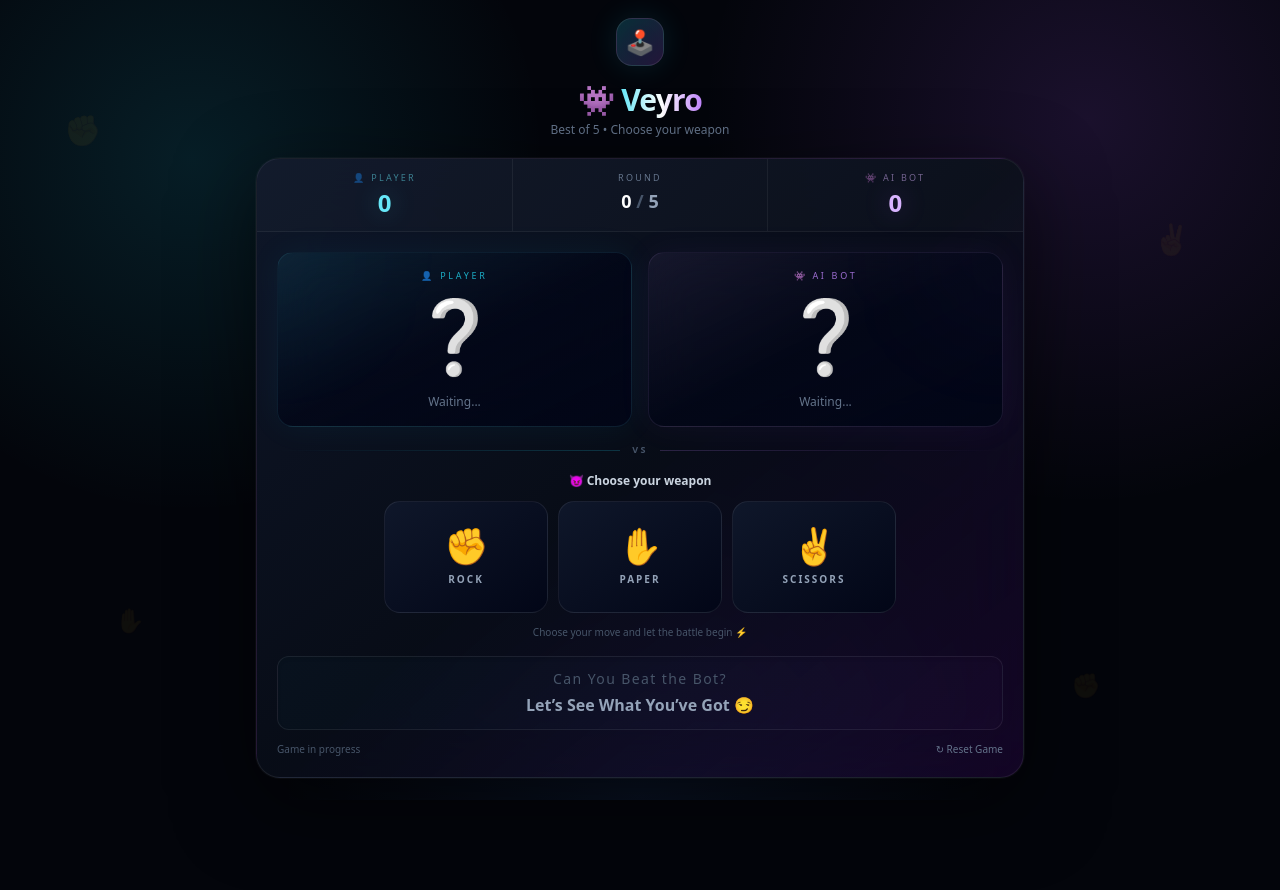
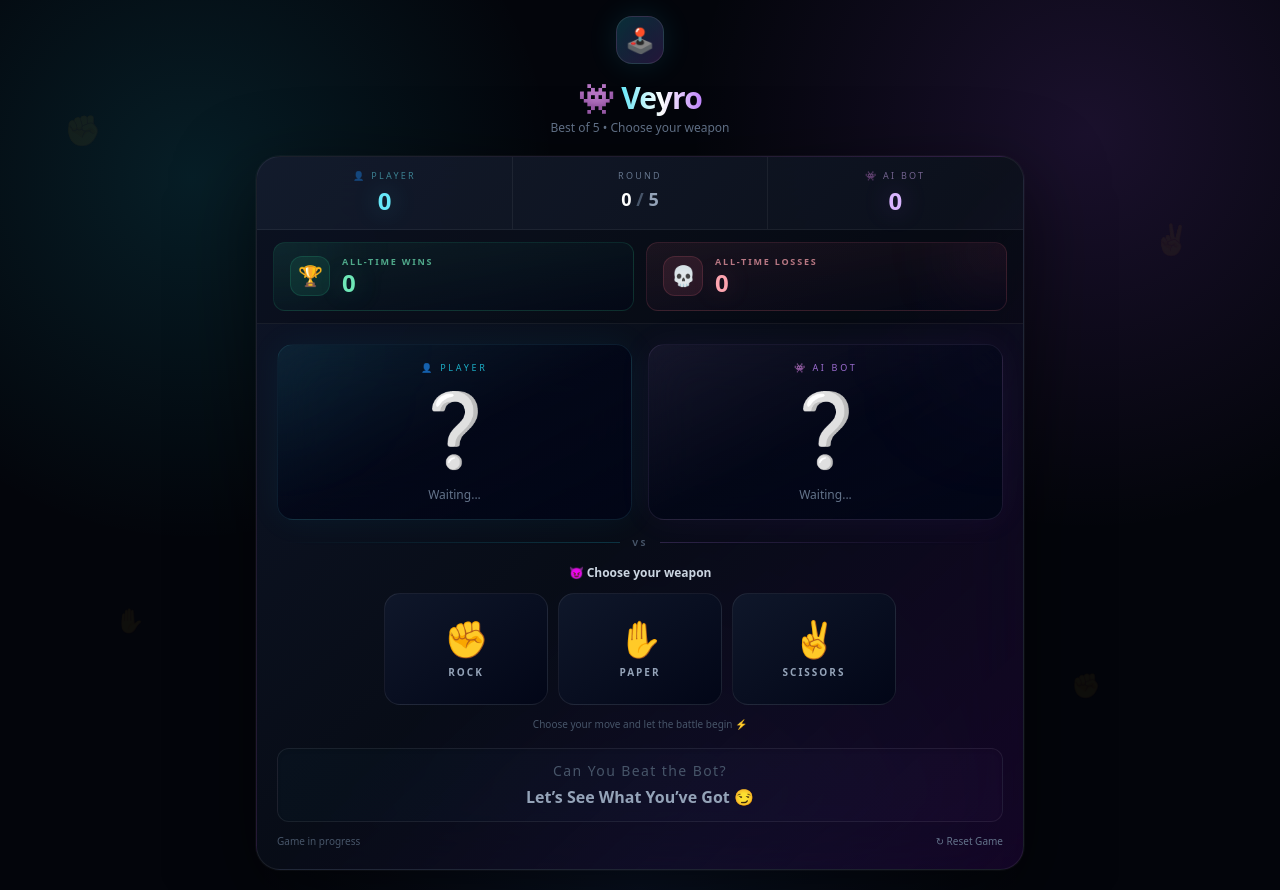
Before and after one commit to suprio-dev/Veyro, a plain HTML site: page index.html in a window 1280 px wide. Before the commit the page ends 800 px from the top, so only its background shows below. Drawn offline with nearby package versions, Linux system fonts and the light colour scheme.

Commit message:
added local storage

```diff
--- a/index.html
+++ b/index.html
@@ -368,6 +368,99 @@
             0
 
           </p>
+
+        </div>
+
+      </div>
+
+      <!-- ALL-TIME STATS -->
+
+      <div class="grid grid-cols-2 gap-3 px-4 py-3
+            border-b border-white/[0.06]
+            bg-black/20">
+
+        <!-- WINS -->
+
+        <div class="relative overflow-hidden
+              rounded-xl
+              border border-emerald-400/15
+              bg-gradient-to-br
+              from-emerald-400/[0.08]
+              to-slate-950/60
+              px-4 py-3
+              flex items-center gap-3">
+
+          <div class="absolute -top-8 -left-8
+                w-20 h-20 rounded-full
+                bg-emerald-400/10 blur-2xl">
+          </div>
+
+          <div class="relative w-10 h-10 shrink-0
+                rounded-xl
+                bg-emerald-400/10
+                border border-emerald-400/15
+                flex items-center justify-center
+                text-xl">
+            🏆
+          </div>
+
+          <div class="relative min-w-0">
+            <p class="text-[9px] uppercase
+                tracking-[0.2em]
+                font-bold text-emerald-300/70">
+              ALL-TIME WINS
+            </p>
+
+            <p id="totalWins" class="text-2xl font-black
+                text-emerald-300
+                leading-tight
+                drop-shadow-[0_0_12px_rgba(52,211,153,0.2)]">
+              0
+            </p>
+          </div>
+
+        </div>
+
+
+        <!-- LOSSES -->
+
+        <div class="relative overflow-hidden
+              rounded-xl
+              border border-rose-400/15
+              bg-gradient-to-br
+              from-rose-400/[0.08]
+              to-slate-950/60
+              px-4 py-3
+              flex items-center gap-3">
+
+          <div class="absolute -top-8 -right-8
+                w-20 h-20 rounded-full
+                bg-rose-400/10 blur-2xl">
+          </div>
+
+          <div class="relative w-10 h-10 shrink-0
+                rounded-xl
+                bg-rose-400/10
+                border border-rose-400/15
+                flex items-center justify-center
+                text-xl">
+            💀
+          </div>
+
+          <div class="relative min-w-0">
+            <p class="text-[9px] uppercase
+                tracking-[0.2em]
+                font-bold text-rose-300/70">
+              ALL-TIME LOSSES
+            </p>
+
+            <p id="totalLosses" class="text-2xl font-black
+                text-rose-300
+                leading-tight
+                drop-shadow-[0_0_12px_rgba(251,113,133,0.2)]">
+              0
+            </p>
+          </div>
 
         </div>
 
--- a/index.js
+++ b/index.js
@@ -16,7 +16,16 @@ let resetBtn = document.querySelector("#resetBtn");
 let score = document.querySelector("#score");
 let userbtn = document.querySelector("#userbtn");
 let resultBox = document.querySelector("#resultBox");
+let totalWins = document.querySelector("#totalWins");
+let totalLosses = document.querySelector("#totalLosses");
 
+let wins = 0, losses = 0;
+
+totalWins.textContent = Number(localStorage.getItem("wins")) || `${wins}`;
+totalLosses.textContent = Number(localStorage.getItem("losses")) || `${losses}`;
+
+wins=Number(localStorage.getItem("wins"));
+losses=Number(localStorage.getItem("losses"));
 
 let userpts = 0, computerpts = 0, roundCount = 0;
 
@@ -81,12 +90,18 @@ userbtn.addEventListener('click', (e) => {
             resetGame
           );
 
+          wins++;
+          totalWins.textContent = `${wins}`;
+          localStorage.setItem("wins", wins);
 
 
 
         } else {
           showLossMessage(resetGame);
 
+          losses++;
+          totalLosses.textContent = `${losses}`;
+          localStorage.setItem("losses", losses);
 
 
         }
@@ -124,12 +139,16 @@ userbtn.addEventListener('click', (e) => {
             resetGame
           );
 
-
+          wins++;
+          totalWins.textContent = `${wins}`;
+          localStorage.setItem("wins", wins);
 
         } else {
           showLossMessage(resetGame);
 
-
+          losses++;
+          totalLosses.textContent = `${losses}`;
+          localStorage.setItem("losses", losses);
 
 
         }
@@ -208,14 +227,18 @@ userbtn.addEventListener('click', (e) => {
             resetGame
           );
 
-
+          wins++;
+          totalWins.textContent = `${wins}`;
+          localStorage.setItem("wins", wins);
 
 
 
         } else {
           showLossMessage(resetGame);
 
-
+          losses++;
+          totalLosses.textContent = `${losses}`;
+          localStorage.setItem("losses", losses);
 
 
         }
@@ -254,12 +277,17 @@ userbtn.addEventListener('click', (e) => {
             resetGame
           );
 
-
+          wins++;
+          totalWins.textContent = `${wins}`;
+          localStorage.setItem("wins", wins);
 
         } else {
           showLossMessage(resetGame);
 
 
+          losses++;
+          totalLosses.textContent = `${losses}`;
+          localStorage.setItem("losses", losses);
 
         }
 
@@ -337,10 +365,15 @@ userbtn.addEventListener('click', (e) => {
           );
 
 
+          wins++;
+          totalWins.textContent = `${wins}`;
+          localStorage.setItem("wins", wins);
 
         } else {
           showLossMessage(resetGame);
-
+          losses++;
+          totalLosses.textContent = `${losses}`;
+          localStorage.setItem("losses", losses);
         }
 
         return;
@@ -377,11 +410,16 @@ userbtn.addEventListener('click', (e) => {
             resetGame
           );
 
+          wins++;
+          totalWins.textContent = `${wins}`;
+          localStorage.setItem("wins", wins);
 
 
         } else {
           showLossMessage(resetGame);
-
+          losses++;
+          totalLosses.textContent = `${losses}`;
+          localStorage.setItem("losses", losses);
 
         }
 
```
